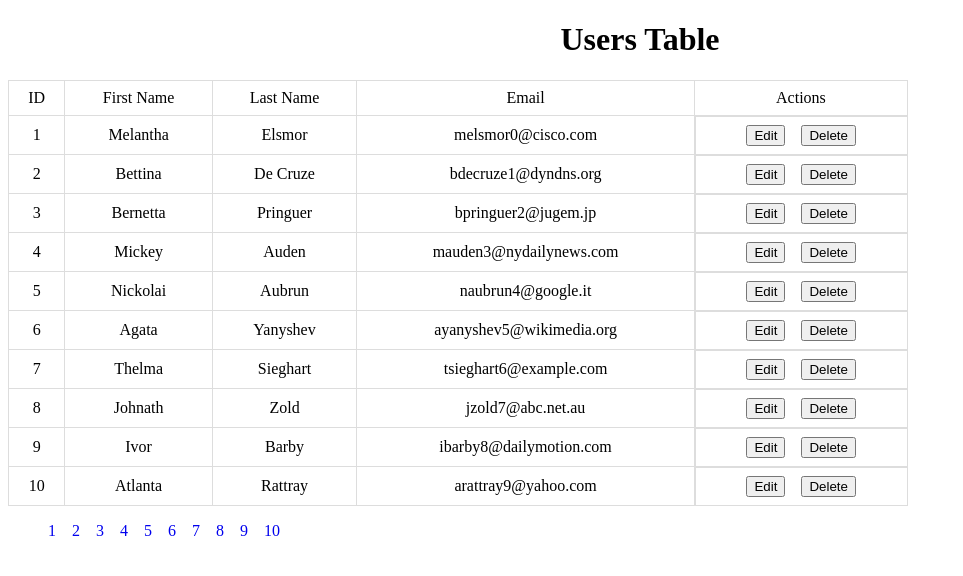
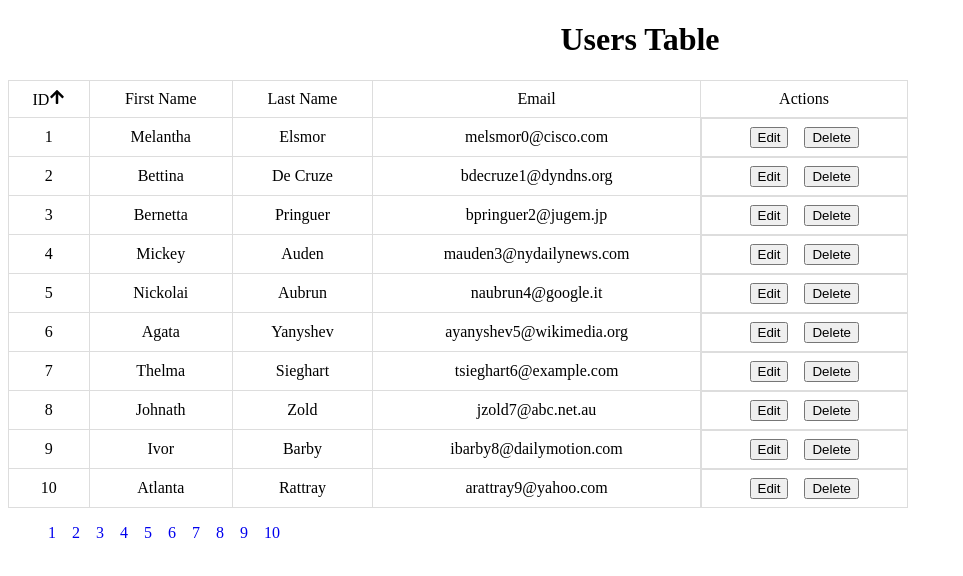
Before and after one commit to dimitarsabev00/Users-Table, a React (Create React App) app: page / in a window 1280 px wide. Shown: the top 576 px of the page, without its empty margins (0-963 px from the left). Built offline with nearby package versions, Linux system fonts and the light colour scheme; the HTML template or start-up script is replaced by a standard one.

Commit message:
Added Icon & Fix Bux With Sorted Type

```diff
--- a/src/components/Users.js
+++ b/src/components/Users.js
@@ -1,5 +1,5 @@
 import React, { useState } from "react";
-
+import { FaArrowUp, FaArrowDown } from "react-icons/fa";
 const Users = ({ users, setUsers }) => {
   const [sorted, setSorted] = useState({ sorted: "id", reversed: "false" });
   const sortedByID = () => {
@@ -25,7 +25,7 @@ const Users = ({ users, setUsers }) => {
       return firstNameA.localeCompare(firstNameB);
     });
     setUsers(usersCopy);
-    setSorted({ sorted: "name", reversed: !sorted.reversed });
+    setSorted({ sorted: "first_name", reversed: !sorted.reversed });
   };
 
   const sortByLastName = () => {
@@ -39,7 +39,7 @@ const Users = ({ users, setUsers }) => {
       return lastNameA.localeCompare(lastNameB);
     });
     setUsers(usersCopy);
-    setSorted({ sorted: "name", reversed: !sorted.reversed });
+    setSorted({ sorted: "last_name", reversed: !sorted.reversed });
   };
   const sortByEmail = () => {
     const usersCopy = [...users];
@@ -52,16 +52,39 @@ const Users = ({ users, setUsers }) => {
       return emailA.localeCompare(emailB);
     });
     setUsers(usersCopy);
-    setSorted({ sorted: "name", reversed: !sorted.reversed });
+    setSorted({ sorted: "email", reversed: !sorted.reversed });
+  };
+
+  const renderArrow = () => {
+    if (sorted.reversed) {
+      return <FaArrowUp />;
+    }
+    return <FaArrowDown />;
   };
   return (
     <table>
       <thead>
         <tr>
-          <td onClick={sortedByID}>ID</td>
-          <td onClick={sortByFirstName}>First Name</td>
-          <td onClick={sortByLastName}>Last Name</td>
-          <td onClick={sortByEmail}>Email</td>
+          <td onClick={sortedByID}>
+            <span>ID</span>
+
+            {sorted.sorted === "id" ? renderArrow() : null}
+          </td>
+          <td onClick={sortByFirstName}>
+            <span>First Name</span>
+
+            {sorted.sorted === "first_name" ? renderArrow() : null}
+          </td>
+          <td onClick={sortByLastName}>
+            <span>Last Name</span>
+
+            {sorted.sorted === "last_name" ? renderArrow() : null}
+          </td>
+          <td onClick={sortByEmail}>
+            <span>Email</span>
+
+            {sorted.sorted === "email" ? renderArrow() : null}
+          </td>
           <td>Actions</td>
         </tr>
       </thead>
```
